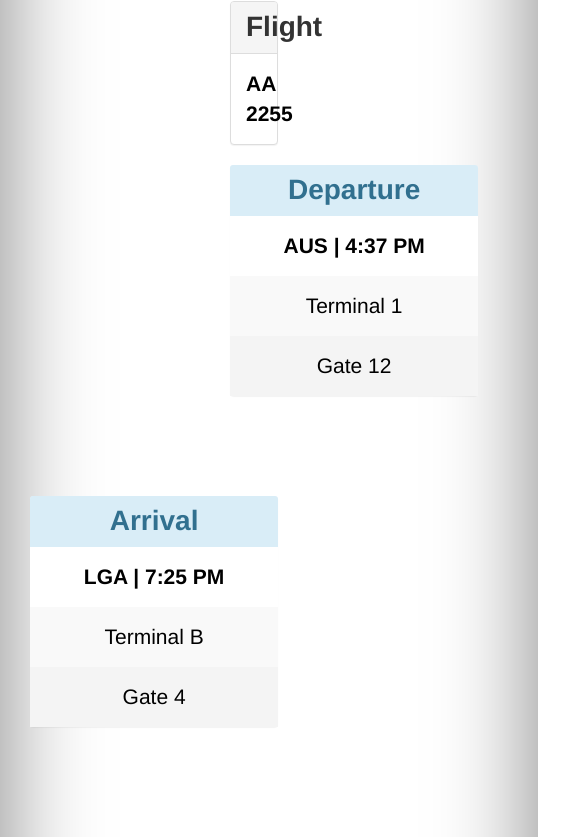
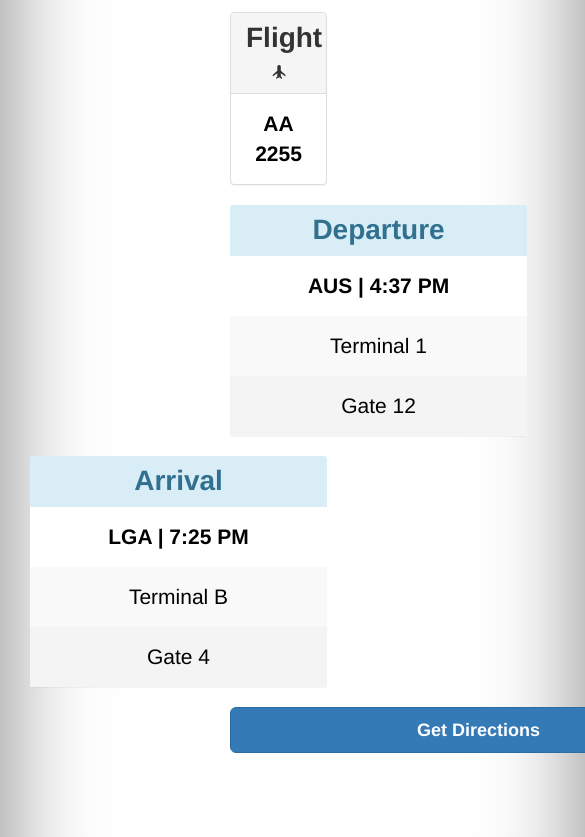
Before and after one commit to dominoweir/wingspan, a website: page results.html in a window 390 px wide. Shown: the part 453-1290 px from the top of the page, 585 px wide, since content can reach past the window. Drawn offline with nearby package versions, Linux system fonts and the light colour scheme; files that its build step writes are made by us from their sources.

Commit message:
Added get directions button

```diff
--- a/results.html
+++ b/results.html
@@ -61,6 +61,7 @@
       					<div class="panel panel-default"; style="text-align: center; margin-left: 200px; margin-right:200px;">
       						<div class="panel-heading">
       							<h3 class="panel-title"; style="font-weight: bold; font-size: 200%;">Flight</h3>
+                    <span class="glyphicon glyphicon-plane"; style="margin-top: 10px;"></span>
                   </div>
       						<div class="panel-body"; style="font-weight: bold; font-size: 150%;">AA 2255</div>
                 </div>
@@ -71,10 +72,10 @@
       			<div class="row">
 
       				<div class="col-md-6">
-      					<div class="panel panel-info"; style="text-align: center; margin-left: 200px;; margin-bottom: 100px; border: 0;">
+      					<div class="panel panel-info"; style="text-align: center; margin-left: 200px;; margin-bottom: 20px; border: 0;">
       						<div class="panel-heading"; style="border-bottom: 0;">
       							<h3 class="panel-title"; style="font-weight: bold; font-size: 200%;">Departure</h3>
-      						</div>
+                  </div>
       						<div class="panel-body"; style="font-weight: bold; font-size: 150%;">AUS | 4:37 PM</div>
                   <div class="panel-body"; style="bold; font-size: 150%; background-color: #f9f9f9">Terminal 1</div>
                   <div class="panel-body"; style="font-size: 150%; background-color: #f4f4f4;">Gate 12</div>
@@ -82,7 +83,7 @@
       				</div>
 
       				<div class="col-md-6">
-      					<div class="panel panel-info"; style="text-align: center; margin-right: 200px; margin-bottom: 100px; border: 0;">
+      					<div class="panel panel-info"; style="text-align: center; margin-right: 200px; margin-bottom: 20px; border: 0;">
       						<div class="panel-heading"; style="border-bottom: 0;">
       							<h3 class="panel-title"; style="font-weight: bold; font-size: 200%;">Arrival</h3>
       						</div>
@@ -93,6 +94,12 @@
       				</div>
 
       			</div>
+
+            <div class="row">
+		          <div class="col-md-7">
+                <button type="button" class="btn btn-primary btn-lg btn-block"; style="margin-left: 200px; margin-right: 200px; margin-bottom: 50px;"><strong>Get Directions</strong></button>
+              </div>
+            </div>
 
       		</div>
       	</div>
```
